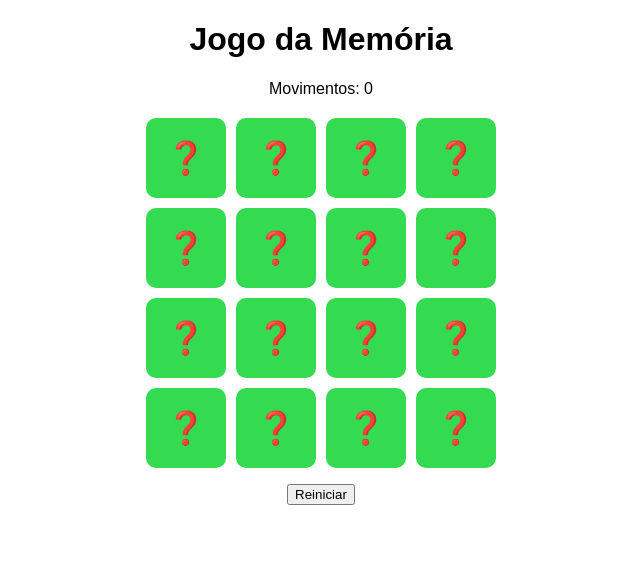
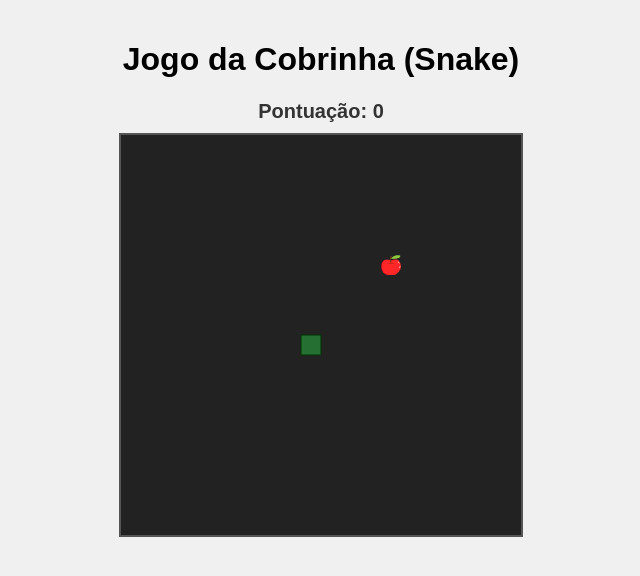
Before and after one commit to FelipeSJardini/jogodacobrinha-, a plain HTML site: page index.html in a window 1280 px wide. Shown: the whole page, without its empty margins (319-959 px from the left). Drawn offline with Linux system fonts and the light colour scheme.

Commit message:
Add files via upload

```diff
--- a/index.html
+++ b/index.html
@@ -1,16 +1,18 @@
 <!DOCTYPE html>
 <html lang="pt-BR">
 <head>
-  <meta charset="UTF-8">
-  <title>Jogo da Memória</title>
-  <link rel="stylesheet" href="style.css">
+<meta charset="UTF-8" />
+<title>Jogo da Cobrinha (Snake)</title>
+<link rel="stylesheet" href="style.css">
 </head>
 <body>
-  <h1>Jogo da Memória</h1>
-  <p>Movimentos: <span id="movimentos">0</span></p>
-  <div class="tabuleiro" id="tabuleiro"></div>
-  <p id="mensagem"></p>
-  <button onclick="iniciarJogo()">Reiniciar</button>
-  <script src="script.js"></script>
+
+<h1>Jogo da Cobrinha (Snake)</h1>
+<div id="score">Pontuação: 0</div>
+<canvas id="gameCanvas" width="400" height="400"></canvas>
+<div id="game-over">Fim de jogo! Pressione Espaço para reiniciar.</div>
+
+<script src="script.js"></script>
+
 </body>
 </html>
--- a/script.js
+++ b/script.js
@@ -1,74 +1,215 @@
- const emojis = ["🐶", "🐱", "🐰", "🦊", "🐸", "🐵", "🦁", "🐼"];
-    let cartas = [];
-    let primeira = null;
-    let segunda = null;
-    let bloqueado = false;
-    let movimentos = 0;
+const appleImg = new Image();
+appleImg.src = "maca.png";
+const canvas = document.getElementById("gameCanvas");
 
-    function embaralhar(array) {
+// Obtém o contexto de desenho 2D para o canvas.
+// É através deste contexto (ctx) que desenharemos formas, textos, etc.
+const ctx = canvas.getContext("2d");
 
-     return array.sort(()=> 0.5 - Math.random())
 
+const box = 20;
+
+
+let snake = [];
+
+// Define a posição inicial da cabeça da cobra.
+// A cabeça é o primeiro elemento do array 'snake'.
+// Ela começa no centro da tela (9 * box, 10 * box).
+snake[0] = { x: 9 * box, y: 10 * box };
+
+
+let direction = null;
+
+// Define a posição inicial da comida.
+// A comida aparece em uma posição aleatória dentro da área do jogo.
+// Math.random() gera um número entre 0 e 1.
+// Multiplicamos por 20 para ter 20 posições possíveis na grade.
+// Math.floor() arredonda para baixo, garantindo um número inteiro.
+// Multiplicamos por 'box' para que a posição da comida se alinhe com a grade.
+let food = {
+  x: Math.floor(Math.random() * 20) * box,
+  y: Math.floor(Math.random() * 20) * box
+};
+
+let score = 0;
+
+let gameOver = false;
+
+const scoreDisplay = document.getElementById("score")
+const gameOverDisplay = document.getElementById("game-over")
+
+function drawFood(food) {
+  if (appleImg.complete) {
+    ctx.drawImage(appleImg, food.x, food.y, box, box);
+  } else {
+    // Caso a imagem ainda não tenha carregado, desenha um quadrado vermelho
+    ctx.fillStyle = "red";
+    ctx.fillRect(food.x, food.y, box, box);
+  }
+}
+
+// Inicializa o jogo
+function inicializar() {
+  gameOverDisplay.style.display = "none"
+  scoreDisplay.textContent = "Pontuação: 0"
+  snake=[{x: 9 * box, y: 10 * box}]
+  score = 0
+  direction = null
+  food = gerarComida()
+  gameOver = false
+  desenhar()
+}
+
+// Gera uma nova posição para a comida, garantindo que não apareça sobre a cobra
+function gerarComida() {
+   var newFood
+   while(true){
+    newFood = {
+      x: Math.floor(Math.random() * 20) * box,
+      y: Math.floor(Math.random() * 20) * box
+    }
+    console.log(newFood)
+    let colisaoSnake = false
+    for (let i = 0; i<snake.length; i++){
+      if(snake[i].x === newFood.x && snake[i].y === newFood.y){
+        colisaoSnake = true;
+        break;
+      }
+    }
+    if(!colisaoSnake) break;
+   }
+   return newFood
+}
+
+function desenhar() {
+    if (gameOver) return;
+
+    // Limpa o canvas
+    ctx.fillStyle = "#222"
+    ctx.fillRect(0,0,canvas.clientWidth, canvas.height)
+    // Desenha a comida
+    drawFood(food)
+
+
+    // Desenha a cobrinha
+    const bodyColors = ["#328329ff","#71ef29ff"];
+    for(var i=0; i<snake.length; i++){
+      var indexColor = i % bodyColors.length
+      var corescolhida = bodyColors[indexColor]
+      //const randomColor = bodyColors[Math.floor(Math.random()* bodyColors.length)]
+      ctx.fillStyle = i === 0 ? "#246f31ff" : corescolhida//randomColor;
+      ctx.fillRect(snake[i].x,snake[i].y,box, box)
+      ctx.strokeStyle = "#013300"
+      ctx.strokeRect(snake[i].x,snake[i].y,box, box)
     }
 
-    function criarCarta(emoji) {
-     const carta = document.createElement("div")
-     carta.classList.add("carta")
-     carta.textContent = "❓"
-     carta.valor = emoji
-     carta.addEventListener("click", ()=> virarCarta(carta))
-     return carta
+    var head = {...snake[0]};
+    switch(direction){
+      case "LEFT": head.x -= box
+      console.log(head.x)
+      break;
+
+      case "RIGHT": head.x += box
+      console.log(head.x)
+      break;
+
+      case "UP": head.y -= box
+      console.log(head.y)
+      break;
+
+      case "DOWN": head.y += box
+      console.log(head.y)
+      break;
+
+      default: return
     }
 
-    function virarCarta(carta) {
-      if(bloqueado || carta.classList.contains("virada")) return
+    // Calcula a próxima posição da cabeça
 
-      carta.textContent = carta.valor
-      carta.classList.add("virada")
 
-      if(!primeira){
-         primeira = carta
-      }else{
-         segunda = carta
-         bloqueado = true
-         movimentos ++;
-         document.getElementById("movimentos").textContent = movimentos;
 
-         setTimeout(() => {
-            if(primeira.valor !== segunda.valor){
-               primeira.textContent = "❓"
-               segunda.textContent = "❓"
-               primeira.classList.remove("virada")
-               segunda.classList.remove("virada")
-            }
-            primeira = null
-            segunda = null
-            bloqueado = false
-            checarVitoria()
-         }, 800);
+    // Verifica se comeu a comida
+   if(head.x === food.x && head.y === food.y){
+    score++;
+    scoreDisplay.textContent = "Pontuação: " + score;
+    food = gerarComida()
+   }else{
+    snake.pop()
+   }
+   snake.unshift(head)
+   console.log(snake)
+
+  if(colisaoComCorpo(head,snake.slice(1))){
+    fimDeJogo()
+    return
+  }
+
+  if(head.x<0 || head.x >= canvas.width || head.y<0 || head.y >= canvas.height){
+    fimDeJogo()
+    return
+  }
+
+}
+
+
+
+// Função que é chamada quando uma tecla é pressionada.
+function mudarDirecao(event) {
+  // Obtém o código da tecla que foi pressionada.
+  const key = event.keyCode;
+
+
+
+  // Verifica se a tecla pressionada é a seta esquerda (keyCode 37)
+  // e se a direção atual NÃO é para a direita.
+  // Isso impede que a cobra se mova na direção oposta imediatamente
+  //Ela nao muda da esqueda para a direita e nem debaixo para cima.
+  if (key === 37 && direction !== "RIGHT") {
+    direction = "LEFT"; // Muda a direção para a esquerda.
+  }
+  else if (key === 39 && direction !== "LEFT") {
+    direction = "RIGHT"; // Muda a direção para a direita.
+  }
+  else if (key === 38 && direction !== "DOWN") {
+    direction = "UP"; // Muda a direção para cima.
+  }
+  else if (key === 40 && direction !== "UP") {
+    direction = "DOWN"; // Muda a direção para baixo.
+  }
+  else if (key === 32 && gameOver==true) {
+    reiniciarJogo();
+  }
+
+
+}
+
+  function colisaoComCorpo(head, body){
+    for (let i = 0; i<body.length; i++){
+      if(head.x === body[i].x && body[i].y === head.y){
+        return true
       }
     }
+    return false
+  }
 
-    function checarVitoria() {
-    const viradas = document.querySelectorAll(".virada")
-    if(viradas.length === cartas.length){
-      document.getElementById("mensagem").textContent = `Parabéns! Você venceu com ${movimentos}movimentos`
-    }
-    }
+  function reiniciarJogo(){
+    inicializar()
+  }
 
-    function iniciarJogo() {
-     const tabuleiro = document.getElementById("tabuleiro")
-     tabuleiro.innerHTML = ""
-     document.getElementById("mensagem").textContent = ""
-     movimentos = 0
-     document.getElementById("movimentos").textContent = movimentos
+  function fimDeJogo(){
+    gameOver = true
+    gameOverDisplay.style.display = "block"
+  }
 
-     cartas = embaralhar([...emojis, ...emojis])
-     console.log(cartas)
-     cartas.forEach(emoji => {
-      const carta = criarCarta(emoji)
-      tabuleiro.appendChild(carta)
-     });
-    }
+// Event Listener para as teclas*/
+document.addEventListener("keydown", mudarDirecao)
 
-    iniciarJogo();
+// Define um intervalo para a execução da função 'desenhar'.
+// A função 'desenhar' será chamada a cada 1000/15 milissegundos,
+// o que resulta em aproximadamente 5 quadros por segundo (FPS).
+// Isso controla a velocidade de atualização do jogo.
+setInterval(desenhar, 1000/10)
+
+
+// Inicializa o jogo ao carregar a página
+inicializar()
--- a/style.css
+++ b/style.css
@@ -1,29 +1,25 @@
- body {
-      font-family: sans-serif;
-      text-align: center;
-      background-color: #ffffff;
-    }
-    .tabuleiro {
-      display: grid;
-      grid-template-columns: repeat(4, 80px);
-      gap: 10px;
-      justify-content: center;
-      margin-top: 20px;
-    }
-    .carta {
-      width: 80px;
-      height: 80px;
-      font-size: 2em;
-      background-color: #34db50;
-      color: white;
-      display: flex;
-      align-items: center;
-      justify-content: center;
-      border-radius: 10px;
-      cursor: pointer;
-    }
-    .virada {
-      background-color: white;
-      color: #3498db;
-      border: 2px solid #34db50;
-    }
+body {
+    display: flex;
+    flex-direction: column;
+    align-items: center;
+    font-family: Arial, sans-serif;
+    margin-top: 20px;
+    background: #f0f0f0;
+  }
+  canvas {
+    background-color: #222;
+    display: block;
+    margin-top: 10px;
+    border: 2px solid #555;
+  }
+  #score {
+    font-size: 20px;
+    font-weight: bold;
+    color: #333;
+  }
+  #game-over {
+    color: red;
+    font-size: 24px;
+    margin-top: 15px;
+    display: none;
+  }
```
Also changed, not shown: maca.png (added), 1 other file.
